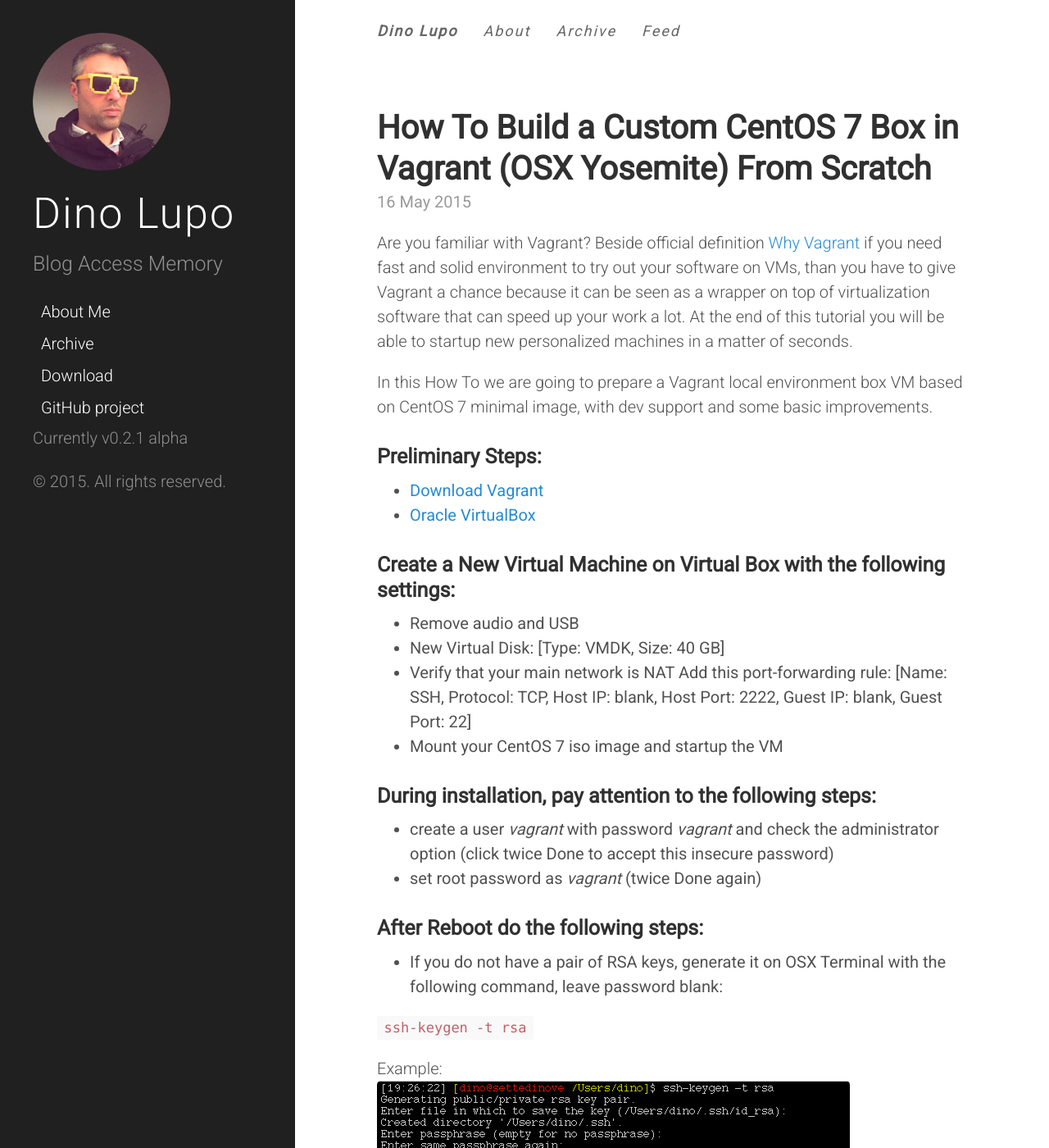
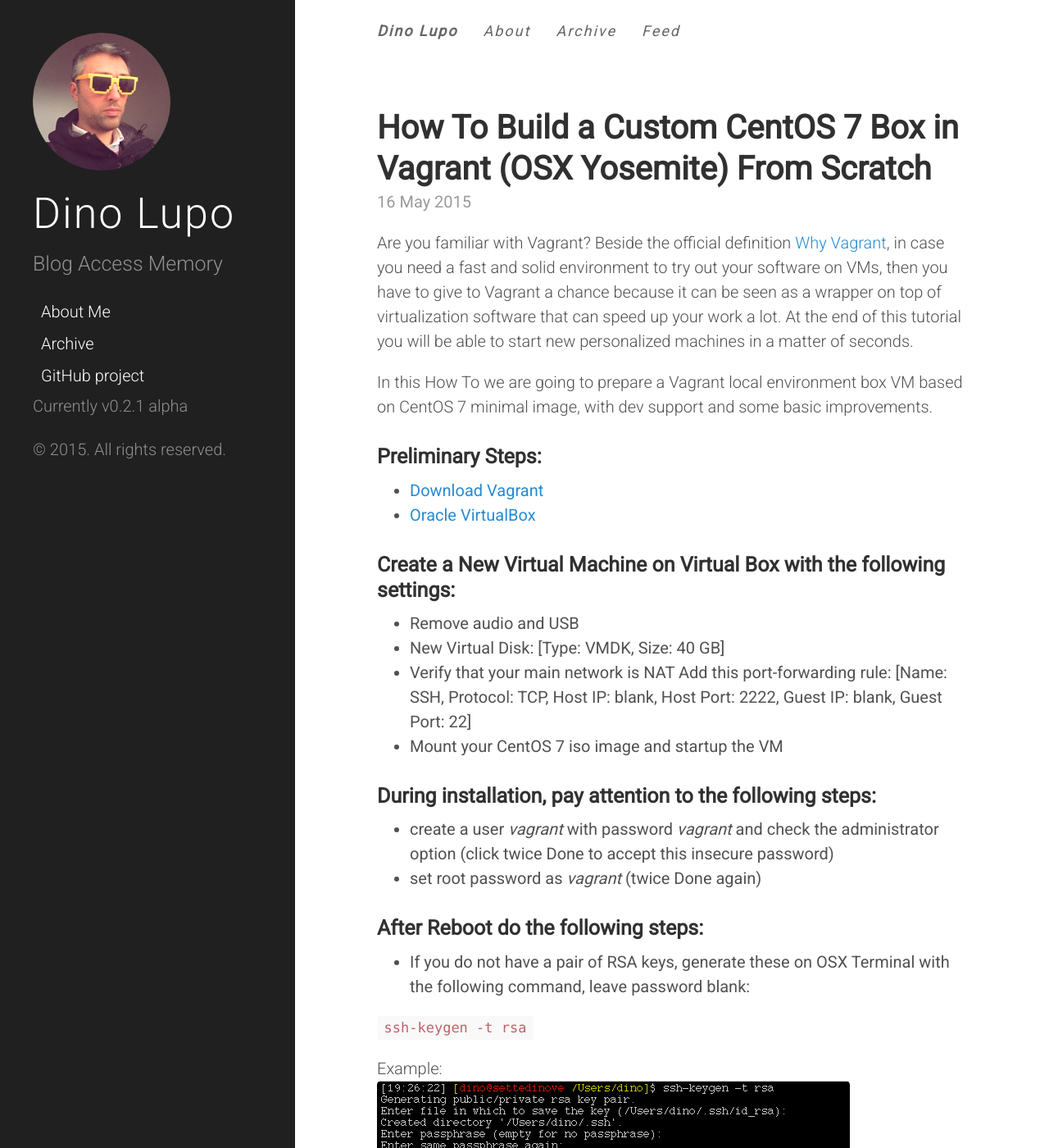
Before and after one commit to dinolupo/dinolupo.github.io, a Jekyll site: the page built from _posts/2015-05-16-personalized-centos7-vagrant-osx.md, in a window 1280 px wide and 1400 px high. Shown: the whole window at 82% size. Built offline with Jekyll 4.4.1, drawn with Linux system fonts in a browser that asks for light colours; comment, search, counter and statistics services are not loaded; some of the changed text lies outside the part shown.

Commit message:
post typos corrections

````diff
--- a/_includes/sidebar.html
+++ b/_includes/sidebar.html
@@ -29,7 +29,7 @@
         {% endif %}
       {% endfor %}
 
-      <a class="sidebar-nav-item" href="{{ site.github.repo }}/archive/master.zip">Download</a>
+      <!--a class="sidebar-nav-item" href="{{ site.github.repo }}/archive/master.zip">Download</a-->
       <a class="sidebar-nav-item" href="{{ site.github.repo }}">GitHub project</a>
       <span class="sidebar-nav-item">Currently v{{ site.version }}</span>
     </nav>
--- a/_posts/2015-05-16-personalized-centos7-vagrant-osx.md
+++ b/_posts/2015-05-16-personalized-centos7-vagrant-osx.md
@@ -5,7 +5,7 @@ comments: true
 categories: osx vagrant centos
 ---
 
-Are you familiar with Vagrant? Beside official definition [Why Vagrant](http://docs.vagrantup.com/v2/why-vagrant/index.html) if you need fast and solid environment to try out your software on VMs, than you have to give Vagrant a chance because it can be seen as a wrapper on top of virtualization software that can speed up your work a lot. At the end of this tutorial you will be able to startup new personalized machines in a matter of seconds.<!--more-->
+Are you familiar with Vagrant? Beside the official definition [Why Vagrant](http://docs.vagrantup.com/v2/why-vagrant/index.html), in case you need a fast and solid environment to try out your software on VMs, then you have to give to Vagrant a chance because it can be seen as a wrapper on top of virtualization software that can speed up your work a lot. At the end of this tutorial you will be able to start new personalized machines in a matter of seconds.<!--more-->
 
 In this How To we are going to prepare a Vagrant local environment box VM based on CentOS 7 minimal image, with dev support and some basic improvements.
 
@@ -28,7 +28,7 @@ In this How To we are going to prepare a Vagrant local environment box VM based
 
 ### After Reboot do the following steps:
 
-- If you do not have a pair of RSA keys, generate it on OSX Terminal with the following command, leave password blank:
+- If you do not have a pair of RSA keys, generate these on OSX Terminal with the following command, leave password blank:
 
 ```ssh-keygen -t rsa```
 
````
Also changed, not shown: other parts of _posts/2015-05-16-personalized-centos7-vagrant-osx.md (+4 -4 lines).
